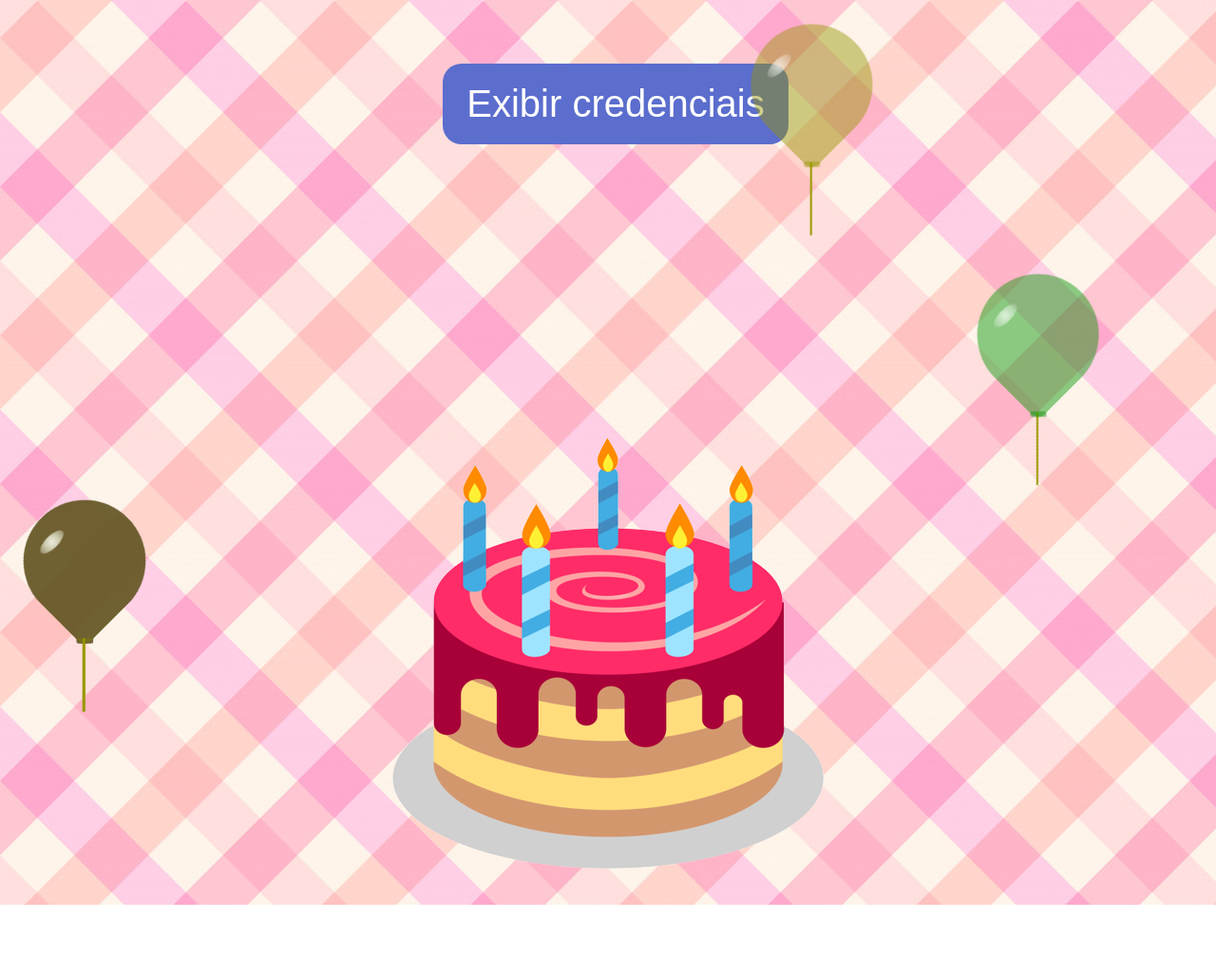
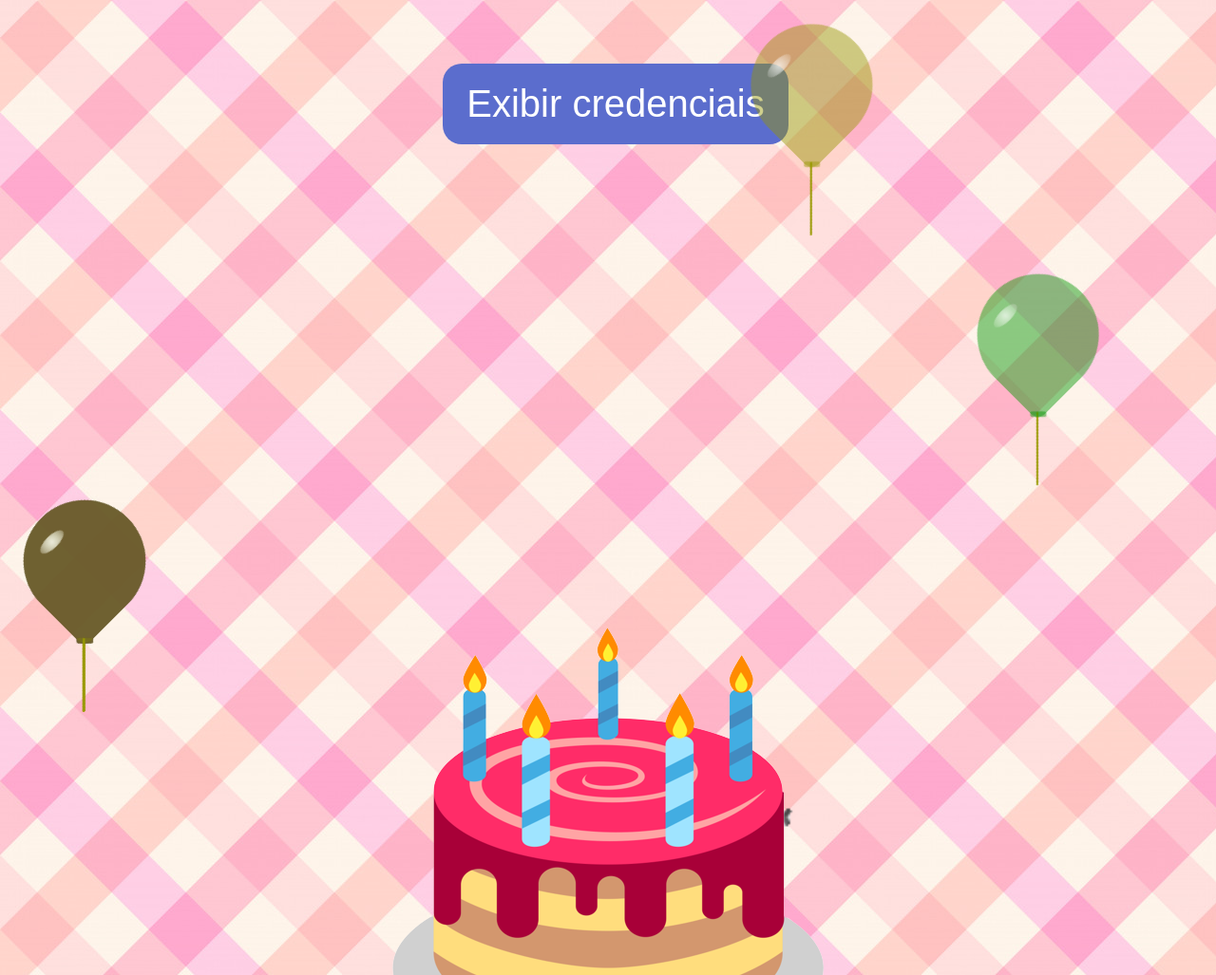
Before and after one commit to zehpatricio/sarah-bday, a plain HTML site: page index.html in a window 1280 px wide. Shown: the part 273-1300 px from the top of the page at 95% size. Before the commit the page ends 1226 px from the top, so only its background shows below. Drawn offline with Linux system fonts and the light colour scheme.

Commit message:
fix cake height

```diff
--- a/utils.css
+++ b/utils.css
@@ -19,7 +19,7 @@
 .box {
   width: 100%;
   position: absolute;
-  bottom: -50px;
+  bottom: -250px;
   left: 0;
 }
 .overlay {
```
